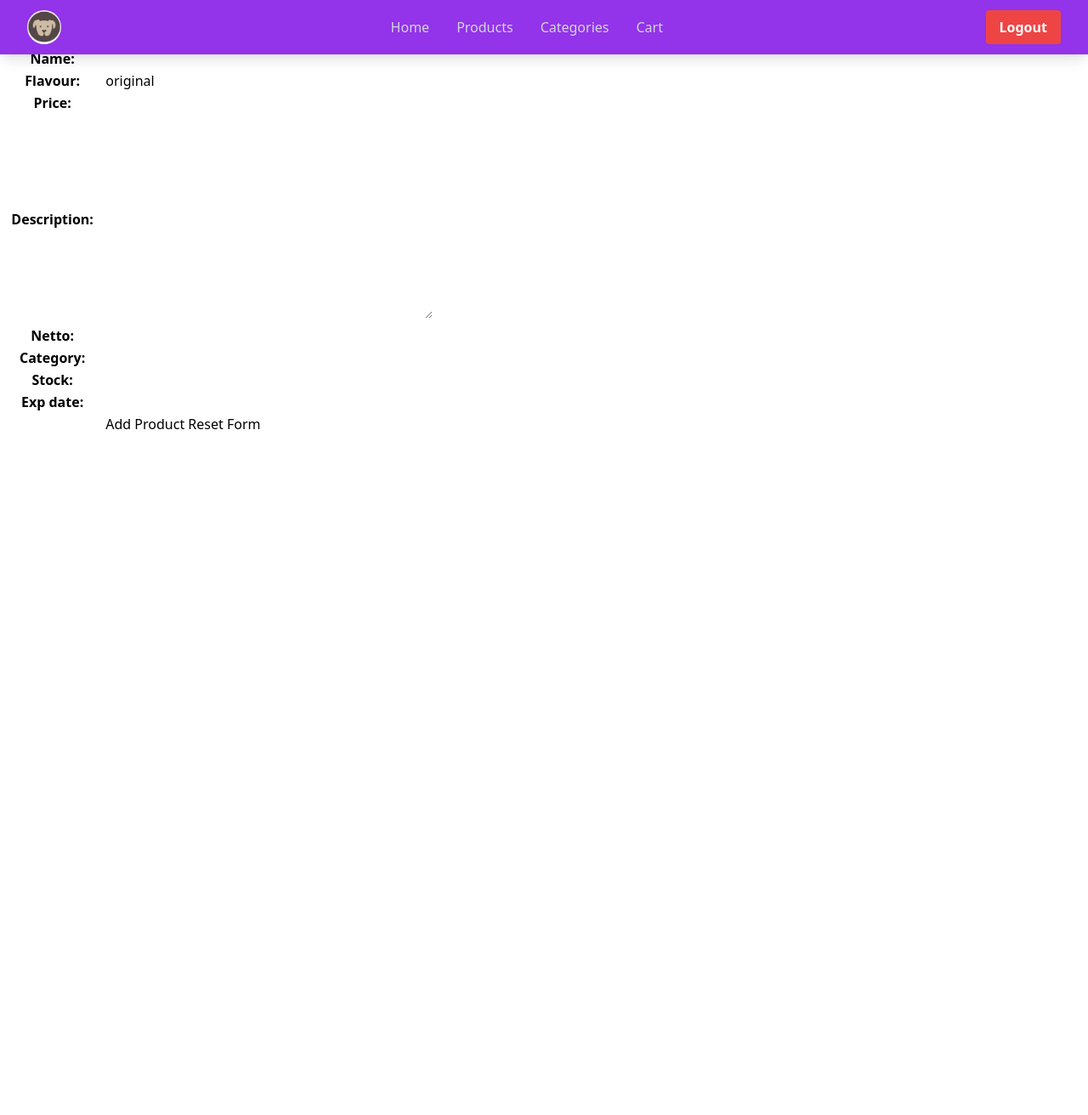
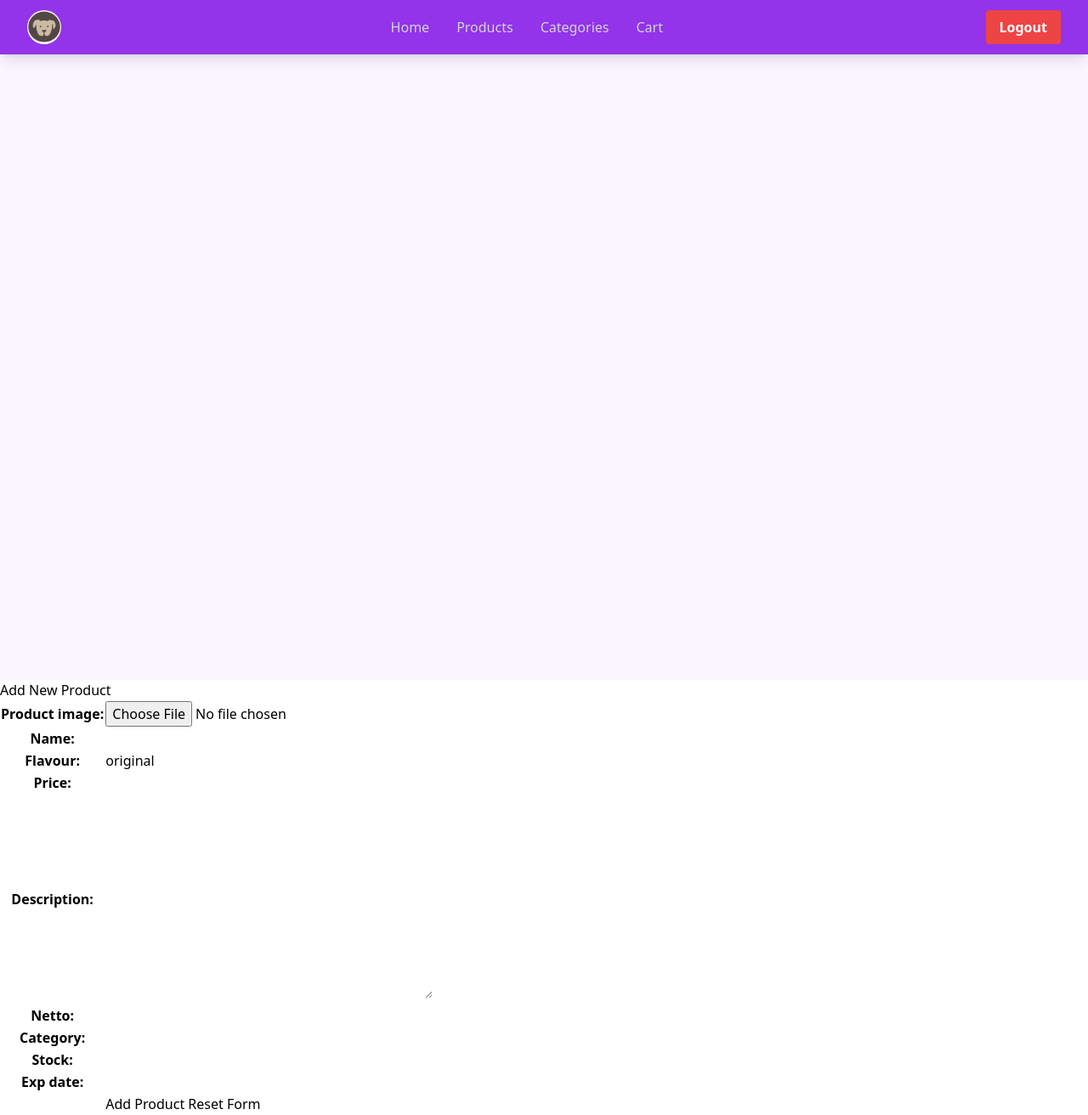
Before and after one commit to raisassc/raisa-petshop, a Django app: page /create-product-entry in a window 1280 px wide. Shown: the whole page at 85% size. Before the commit the page ends 505 px from the top, so only its background shows below. Run offline with Django 5.2, Linux system fonts and the light colour scheme; some libraries are stand-ins or nearby versions.

Commit message:
memperbaiki create_product

```diff
--- a/main/templates/create_product.html
+++ b/main/templates/create_product.html
@@ -1,6 +1,7 @@
 {% extends 'base.html' %}
 {% block content %}
 {% include 'navbar.html' %}
+<div class="min-h-screen bg-purple-50 py-10"></div>
 <h1>Add New Product</h1>
 
 <form method="POST" enctype="multipart/form-data">
@@ -16,5 +17,6 @@
     </tr>
   </table>
 </form>
+</div>
 
 {% endblock %}
```
